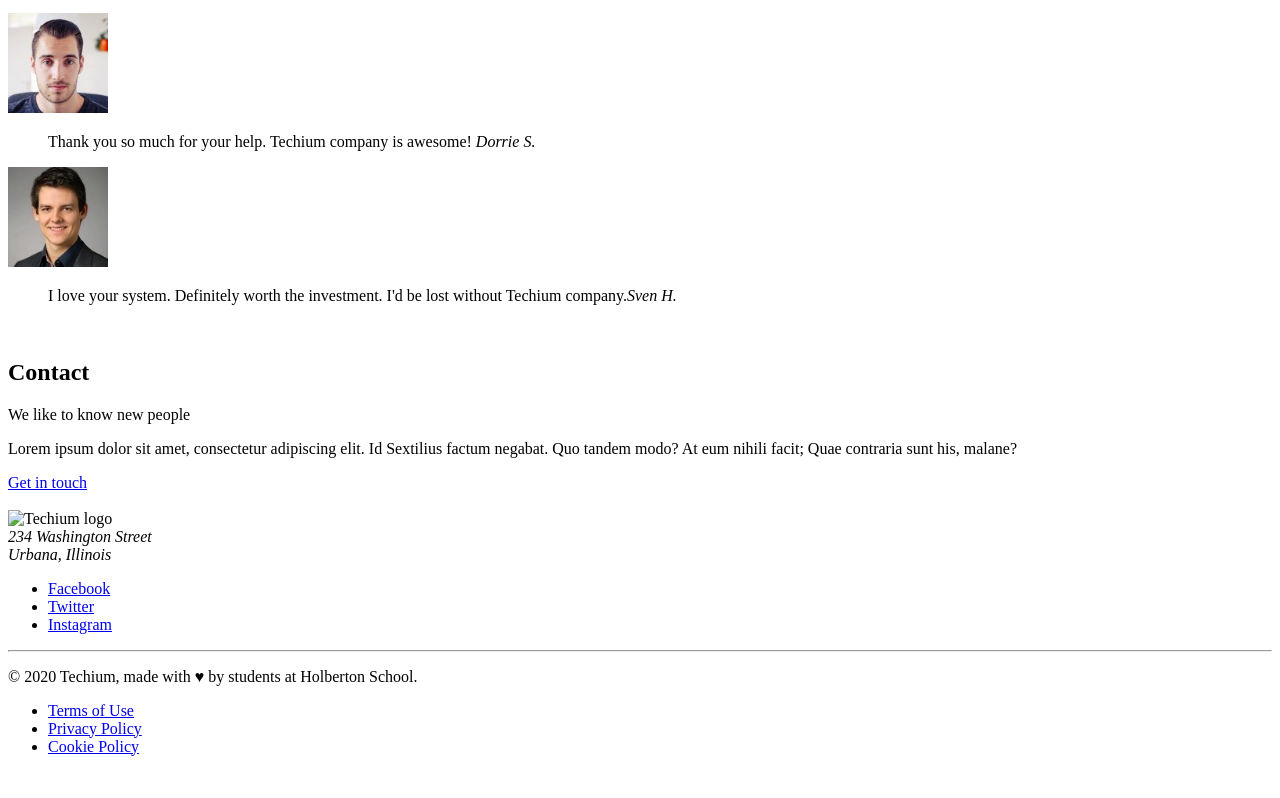
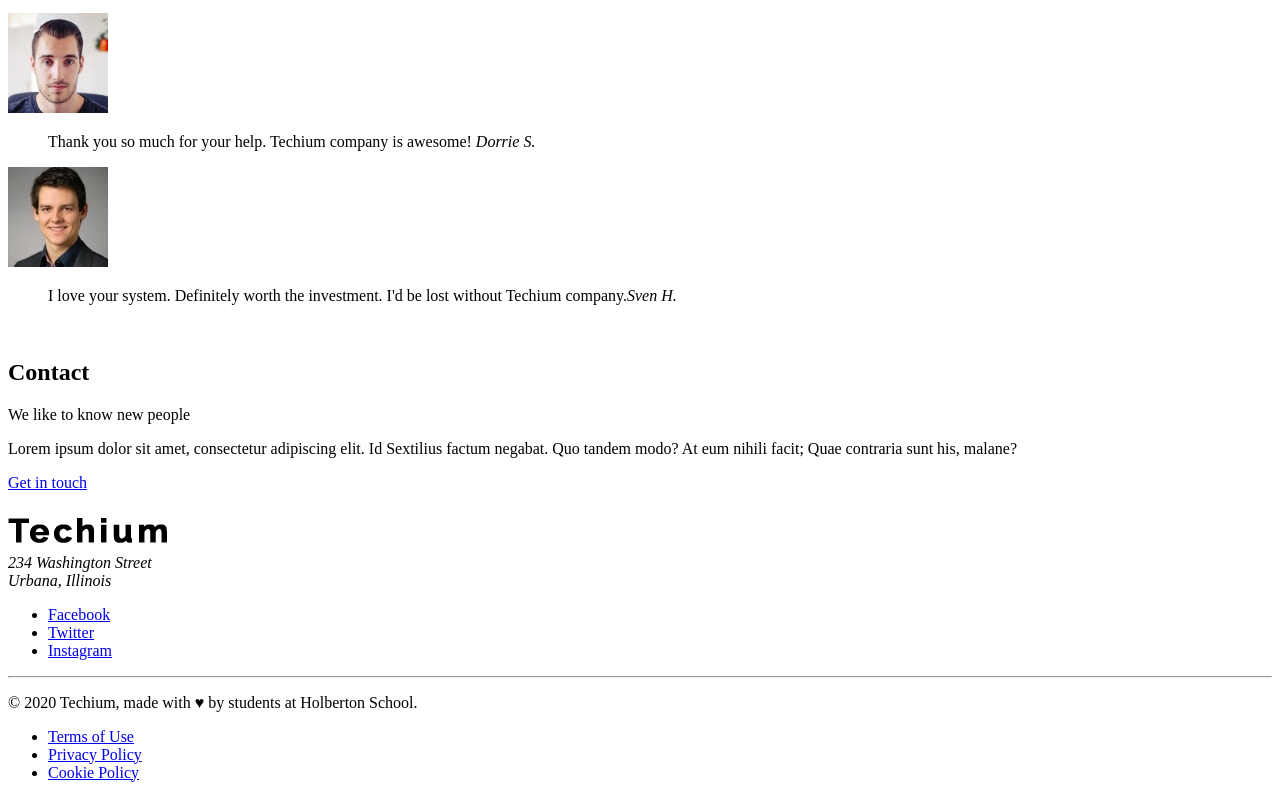
Before and after one commit to BlessKobby/alx-frontend, a plain HTML site: page 0x00-html_advanced/36-index.html in a window 1280 px wide. Shown: the part 4712-5510 px from the top of the page. Before the commit the page ends 5484 px from the top, so only its background shows below. Drawn offline with Linux system fonts and the light colour scheme; files whose address does not match are found by name.

Commit message:
Advanced HTML.

```diff
--- a/0x00-html_advanced/36-index.html
+++ b/0x00-html_advanced/36-index.html
@@ -217,7 +217,7 @@
         <br />
         <!-- Footer -->
         <footer>
-           <img scr="/logo-black.png" alt="Techium logo" width="160" height="40" />
+           <img src="./logo-black.png" alt="Techium logo" width="160" height="40" />
             <address>234 Washington Street <br /> Urbana, Illinois</address>
             <div>
                 <ul>
```
Also changed, not shown: 0x00-html_advanced/index.html (+1 -1 lines).
